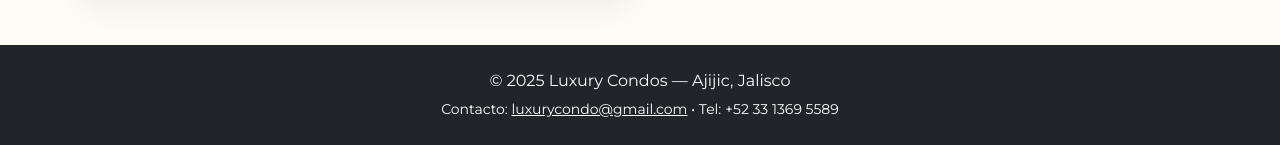
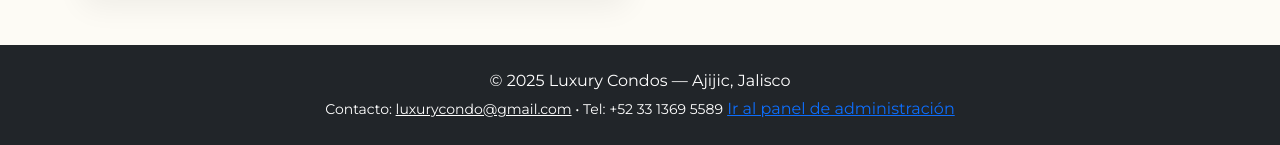
Before and after one commit to oscargomal/LuxuryCondos, a plain HTML site: page public/index.html in a window 1280 px wide. Shown: the part 2578-2723 px from the top of the page. Drawn offline with nearby package versions, Linux system fonts and the light colour scheme.

Commit message:
Tu mensaje de commit

```diff
--- a/public/index.html
+++ b/public/index.html
@@ -328,6 +328,7 @@ Nuestro lobby y bar ofrecen un punto de encuentro íntimo y sofisticado, mientra
     <div class="container">
       <p class="mb-1">© 2025 Luxury Condos — Ajijic, Jalisco</p>
       <small>Contacto: <a href="mailto:luxurycondo@gmail.com" class="text-white text-decoration-underline">luxurycondo@gmail.com</a> • Tel: +52 33 1369 5589</small>
+    <a href="/admin">Ir al panel de administración</a>
     </div>
   </footer>
 
```
Also changed, not shown: 1 other file.
